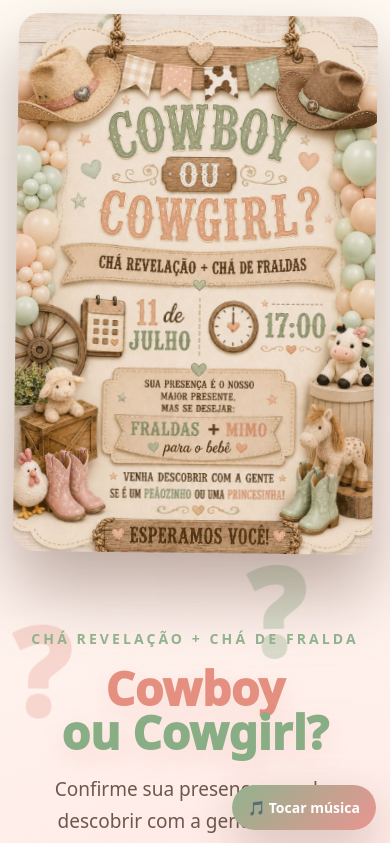
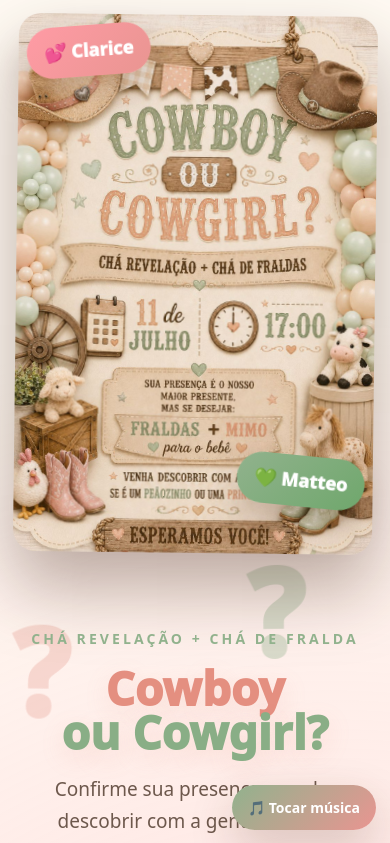
Before and after one commit to thiagor125/cowboy-cowgirl-rsvp, a Next.js app: page / in a window 390 px wide. Shown: the top 843 px of the page. Built offline with nearby package versions, Linux system fonts and the light colour scheme; no server answers; the database is empty.

Commit message:
adiciona baloes clarice matteo

```diff
--- a/app/globals.css
+++ b/app/globals.css
@@ -73,6 +73,39 @@ body {
   object-fit: contain;
   filter: drop-shadow(0 35px 35px rgba(60, 30, 15, .35));
   border-radius: 22px;
+}
+
+.name-balloon {
+  position: absolute;
+  z-index: 20;
+  padding: 14px 24px;
+  border-radius: 999px;
+  font-weight: 950;
+  font-size: 22px;
+  color: white;
+  box-shadow: 0 18px 35px rgba(80, 45, 25, .25);
+  animation: balloonFloat 4s ease-in-out infinite;
+  white-space: nowrap;
+}
+
+.name-balloon span {
+  display: inline-block;
+  animation: balloonPulse 2.4s ease-in-out infinite;
+}
+
+.balloon-clarice {
+  top: 8%;
+  left: -34px;
+  background: linear-gradient(135deg, #ff9ba5, #e99591);
+  transform: rotate(-5deg);
+}
+
+.balloon-matteo {
+  bottom: 10%;
+  right: -34px;
+  background: linear-gradient(135deg, #91b28d, #6fa76c);
+  transform: rotate(5deg);
+  animation-delay: 1s;
 }
 
 .content {
@@ -450,100 +483,6 @@ footer strong {
   animation-delay: 3s;
 }
 
-@keyframes float {
-  0%, 100% {
-    transform: translateY(0) rotate(-1deg);
-  }
-  50% {
-    transform: translateY(-18px) rotate(1deg);
-  }
-}
-
-@keyframes pop {
-  0% {
-    opacity: 0;
-    transform: scale(.8) translateY(20px);
-  }
-  100% {
-    opacity: 1;
-    transform: scale(1) translateY(0);
-  }
-}
-
-@keyframes bounce {
-  0%, 100% {
-    transform: translateY(0);
-  }
-  50% {
-    transform: translateY(-8px);
-  }
-}
-
-@media (max-width: 980px) {
-  .floating-invite {
-    position: relative;
-    left: auto;
-    top: auto;
-    width: min(92vw, 420px);
-    height: auto;
-    margin: 30px auto 0;
-  }
-
-  .invite-img {
-    height: auto;
-  }
-
-  .content {
-    margin: 0 auto;
-    padding: 30px 0 70px;
-  }
-
-  .hero-section {
-    min-height: auto;
-    padding-top: 30px;
-    text-align: center;
-  }
-
-  .actions {
-    justify-content: center;
-  }
-
-  .section-card {
-    min-height: auto;
-    padding: 30px;
-  }
-
-  .grid-2 {
-    grid-template-columns: 1fr;
-  }
-
-  .countdown-grid {
-    grid-template-columns: repeat(2, 1fr);
-  }
-
-  .music-player {
-    width: 1px;
-    height: 1px;
-  }
-
-  .music-btn {
-    right: 14px;
-    bottom: 14px;
-    padding: 12px 16px;
-    font-size: 14px;
-  }
-
-  .whatsapp-footer {
-    flex-direction: column;
-    align-items: center;
-  }
-
-  .whatsapp-footer a {
-    width: min(100%, 300px);
-    text-align: center;
-  }
-}
-
 .diaper-panel {
   margin: 30px 0;
   padding: 26px;
@@ -662,6 +601,133 @@ footer strong {
   color: #6d584c;
 }
 
+@keyframes float {
+  0%, 100% {
+    transform: translateY(0) rotate(-1deg);
+  }
+  50% {
+    transform: translateY(-18px) rotate(1deg);
+  }
+}
+
+@keyframes balloonFloat {
+  0%, 100% {
+    translate: 0 0;
+  }
+  50% {
+    translate: 0 -16px;
+  }
+}
+
+@keyframes balloonPulse {
+  0%, 100% {
+    transform: scale(1);
+  }
+  50% {
+    transform: scale(1.06);
+  }
+}
+
+@keyframes pop {
+  0% {
+    opacity: 0;
+    transform: scale(.8) translateY(20px);
+  }
+  100% {
+    opacity: 1;
+    transform: scale(1) translateY(0);
+  }
+}
+
+@keyframes bounce {
+  0%, 100% {
+    transform: translateY(0);
+  }
+  50% {
+    transform: translateY(-8px);
+  }
+}
+
+@media (max-width: 980px) {
+  .floating-invite {
+    position: relative;
+    left: auto;
+    top: auto;
+    width: min(92vw, 420px);
+    height: auto;
+    margin: 30px auto 0;
+  }
+
+  .name-balloon {
+    font-size: 18px;
+    padding: 12px 18px;
+  }
+
+  .balloon-clarice {
+    top: 4%;
+    left: 8px;
+  }
+
+  .balloon-matteo {
+    bottom: 6%;
+    right: 8px;
+  }
+
+  .invite-img {
+    height: auto;
+  }
+
+  .content {
+    margin: 0 auto;
+    padding: 30px 0 70px;
+  }
+
+  .hero-section {
+    min-height: auto;
+    padding-top: 30px;
+    text-align: center;
+  }
+
+  .actions {
+    justify-content: center;
+  }
+
+  .section-card {
+    min-height: auto;
+    padding: 30px;
+  }
+
+  .grid-2 {
+    grid-template-columns: 1fr;
+  }
+
+  .countdown-grid {
+    grid-template-columns: repeat(2, 1fr);
+  }
+
+  .music-player {
+    width: 1px;
+    height: 1px;
+  }
+
+  .music-btn {
+    right: 14px;
+    bottom: 14px;
+    padding: 12px 16px;
+    font-size: 14px;
+  }
+
+  .whatsapp-footer {
+    flex-direction: column;
+    align-items: center;
+  }
+
+  .whatsapp-footer a {
+    width: min(100%, 300px);
+    text-align: center;
+  }
+}
+
 @media (max-width: 700px) {
   .diaper-panel {
     padding: 20px;
--- a/app/page.tsx
+++ b/app/page.tsx
@@ -217,6 +217,10 @@ export default function Home() {
       <div className="decor decor3">?</div>
 
       <aside className="floating-invite">
+        <div className="name-balloon balloon-clarice">
+          <span>💕 Clarice</span>
+        </div>
+
         <Image
           src="/convite1.jpg"
           alt="Convite Cowboy ou Cowgirl"
@@ -225,6 +229,10 @@ export default function Home() {
           priority
           className="invite-img"
         />
+
+        <div className="name-balloon balloon-matteo">
+          <span>💚 Matteo</span>
+        </div>
       </aside>
 
       <section className="content">
```
